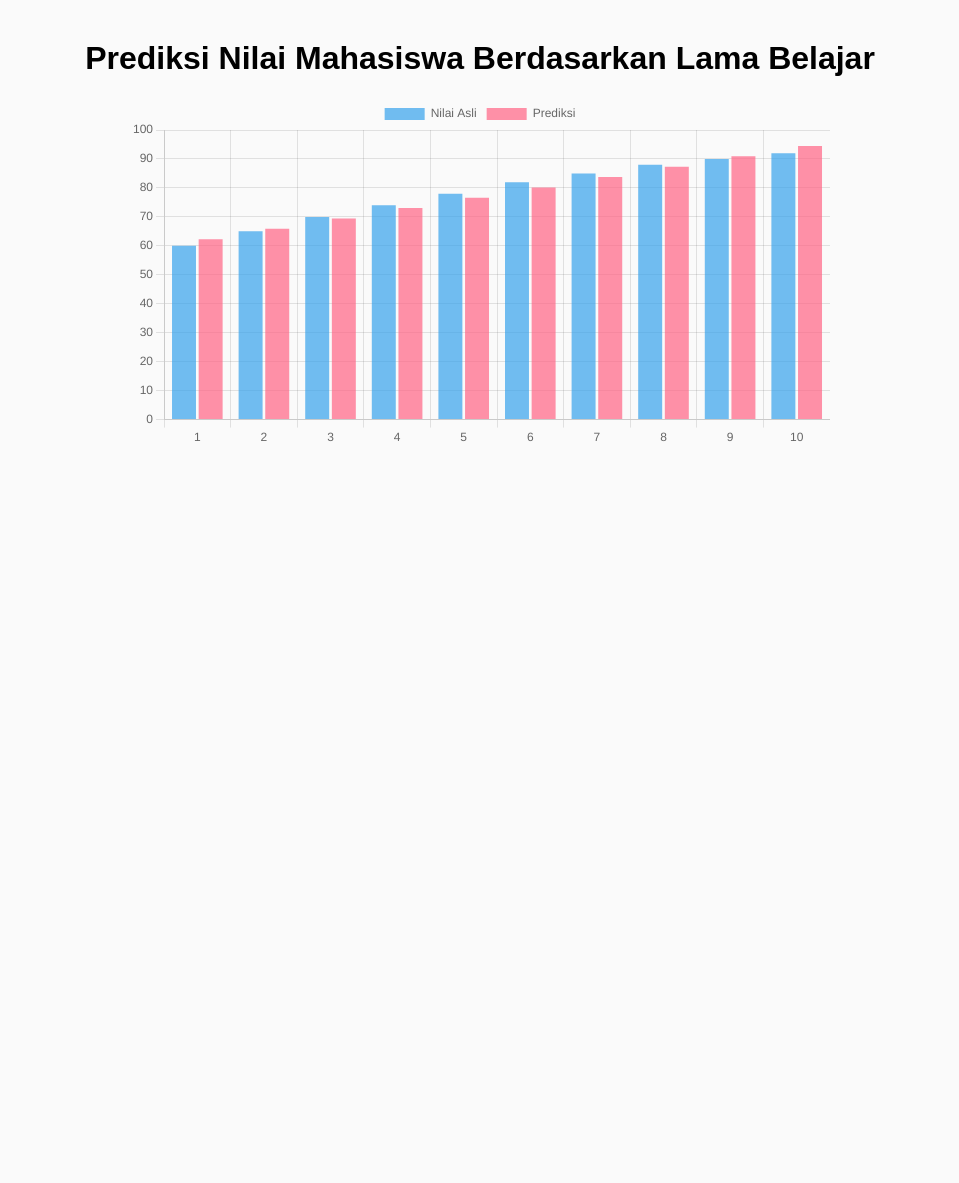
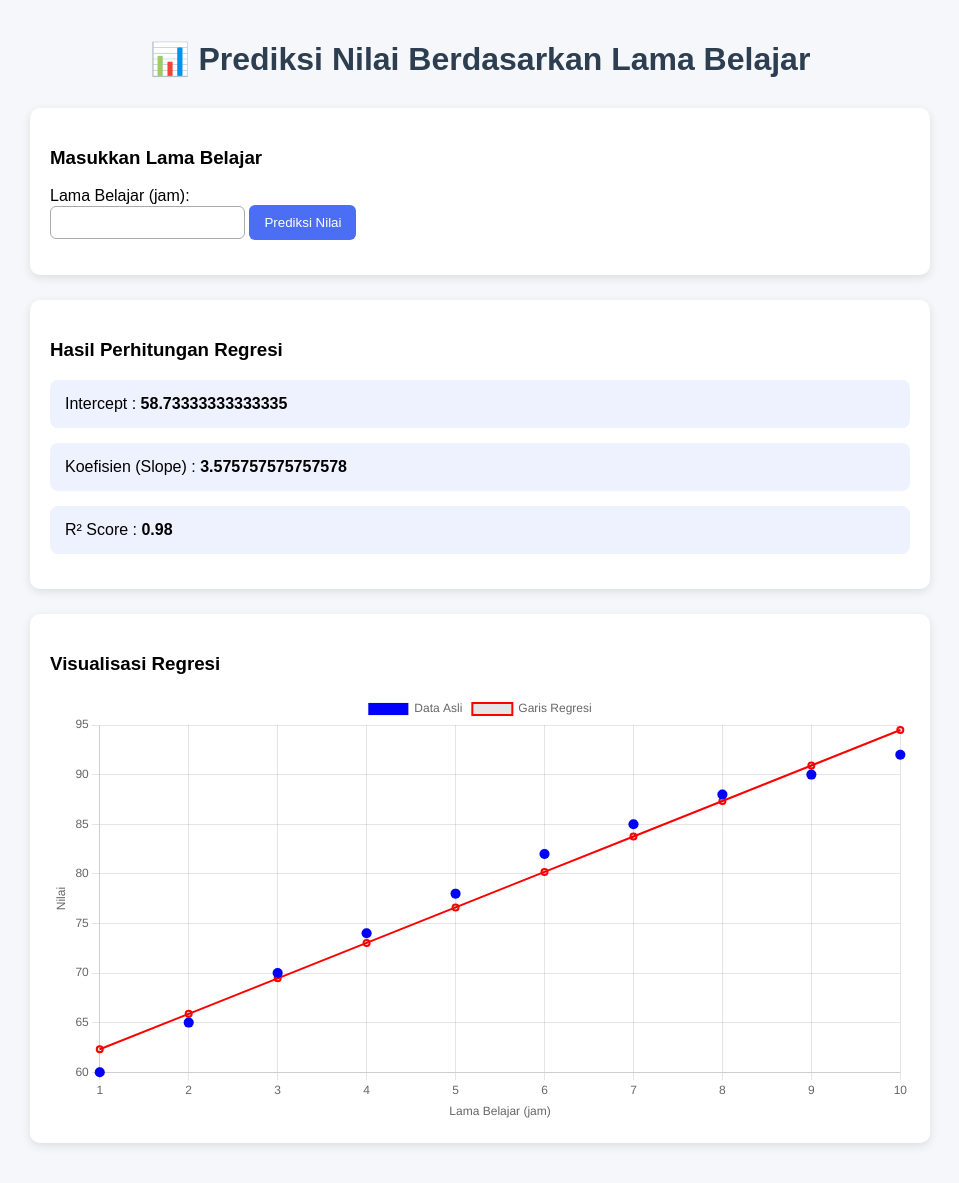
Before and after one commit to ayyalifians/matriks, a Flask app: page / in a window 1280 px wide. Shown: the whole page, without its empty margins (160-1119 px from the left). Before the commit the page ends 442 px from the top, so only its background shows below. Run offline with Flask 3, Linux system fonts and the light colour scheme.

Commit message:
finalisasi aplikasi

```diff
--- a/flask_app/__init__.py
+++ b/flask_app/__init__.py
@@ -1,5 +1,7 @@
+import sys
 import os
-import csv
+sys.path.append(os.path.abspath(os.path.join(os.path.dirname(__file__), '..')))
+
 from regression.linear_regression import LinearRegression
 
 class StudentModel:
--- a/flask_app/app.py
+++ b/flask_app/app.py
@@ -6,7 +6,8 @@ import sys
 sys.path.append(os.path.abspath(os.path.join(os.path.dirname(__file__), '..')))
 
 from flask import Flask
-from controllers.regression_controller import regression_bp
+from flask_app.controllers.regression_controller import regression_bp
+from flask_app.models.student_model import StudentModel
 
 class RegressionApp:
     """
@@ -26,5 +27,7 @@ class RegressionApp:
         self.app.run(host="0.0.0.0", debug=True, port=5000)
 
 if __name__ == "__main__":
-    app_instance = RegressionApp()
+    app_instance = RegressionApp().app
     app_instance.run()
+
+app = RegressionApp().app
--- a/flask_app/controllers/regression_controller.py
+++ b/flask_app/controllers/regression_controller.py
@@ -1,32 +1,67 @@
 # flask_app/controllers/regression_controller.py
-from flask import render_template
-from flask import Blueprint
-from flask import jsonify
-from flask import request
-from flask import redirect, url_for
-from flask import current_app
-from models.student_model import StudentModel
+from flask import render_template, Blueprint, request, jsonify
+from flask_app.models.student_model import StudentModel
 
-# Gunakan Blueprint agar Flask modular
 regression_bp = Blueprint("regression", __name__)
 
 class RegressionController:
-    """
-    Controller untuk menangani request terkait regresi mahasiswa.
-    """
-
     def __init__(self):
         self.model = StudentModel()
 
     def home(self):
-        """Menampilkan halaman utama dengan data regresi"""
+        """
+        Menampilkan halaman utama, grafik regresi, dan statistik model.
+        Semua variabel yang dibutuhkan template dikirim agar tidak terjadi error Undefined.
+        """
         self.model.train_model()
-        data = self.model.get_predictions()
-        return render_template("index.html", data=data)
 
-# Daftarkan route-nya
+        # Data X dan y
+        x_vals = [row[0] for row in self.model.X]     # flatten
+        y_true = self.model.y
+
+        # Prediksi menggunakan model
+        y_pred = self.model.model.predict([[x] for x in x_vals])
+
+        # Statistik regresi
+        intercept = float(self.model.model.coef_[0])
+        slope = float(self.model.model.coef_[1])
+        r2 = float(self.model.model.score(self.model.X, self.model.y))
+
+        return render_template(
+            "index.html",
+            x_vals=x_vals,
+            y_true=y_true,
+            y_pred=y_pred,
+            intercept=intercept,
+            slope=slope,
+            r2_score=round(r2, 4),
+            prediction=None   # default halaman awal
+        )
+
+    def predict(self):
+        """
+        API untuk memproses input user (lama belajar) dan mengembalikan prediksi nilai.
+        Digunakan oleh AJAX pada index.html.
+        """
+        try:
+            lama_belajar = float(request.form.get("lama_belajar"))
+            pred = float(self.model.model.predict([[lama_belajar]])[0])
+
+            return jsonify({
+                "lama_belajar": lama_belajar,
+                "prediksi": round(pred, 2)
+            })
+
+        except Exception as e:
+            return jsonify({"error": str(e)}), 400
+
+
 controller = RegressionController()
 
 @regression_bp.route("/")
 def index():
     return controller.home()
+
+@regression_bp.route("/predict", methods=["POST"])
+def predict():
+    return controller.predict()
--- a/flask_app/models/student_model.py
+++ b/flask_app/models/student_model.py
@@ -1,5 +1,6 @@
 # flask_app/models/student_model.py
 import csv
+import numpy as np
 from regression.linear_regression import LinearRegression
 
 class StudentModel:
@@ -30,9 +31,9 @@ class StudentModel:
         self.model.fit(self.X, self.y)
 
     def get_predictions(self):
-        """Mengembalikan hasil prediksi setelah model dilatih"""
         predicted = self.model.predict(self.X)
-        return [
-            {"x": self.X[i][0], "y_true": self.y[i], "y_pred": predicted[i]}
-            for i in range(len(self.X))
-        ]
+        X_flat = np.array(self.X).flatten()  # pastikan bentuknya array NumPy
+        result = []
+        for x, y_true, y_pred in zip(X_flat, self.y, predicted):
+            result.append({"x": x, "y_true": y_true, "y_pred": y_pred})
+        return result
--- a/flask_app/templates/index.html
+++ b/flask_app/templates/index.html
@@ -1,39 +1,159 @@
 <!DOCTYPE html>
-<html lang="id">
+<html lang="en">
 <head>
     <meta charset="UTF-8">
     <title>Prediksi Nilai Mahasiswa</title>
+
+    <!-- Chart.js CDN -->
     <script src="https://cdn.jsdelivr.net/npm/chart.js"></script>
+
     <style>
-    body { font-family: Arial; margin: 40px; background: #fafafa; }
-    h1 { text-align: center; }
-    canvas { width: 80%; max-width: 700px; margin: auto; display: block; }
+        body {
+            font-family: Arial, sans-serif;
+            margin: 40px auto;
+            max-width: 900px;
+            background: #f5f7fb;
+        }
+
+        h1 {
+            text-align: center;
+            color: #2c3e50;
+            margin-bottom: 30px;
+        }
+
+        .card {
+            background: white;
+            padding: 20px;
+            border-radius: 10px;
+            margin-bottom: 25px;
+            box-shadow: 0 3px 10px rgba(0,0,0,0.1);
+        }
+
+        .stat-box {
+            background: #eef2ff;
+            padding: 15px;
+            border-radius: 8px;
+            margin-bottom: 15px;
+        }
+
+        button {
+            background: #4c6ef5;
+            color: white;
+            border: none;
+            padding: 10px 15px;
+            border-radius: 6px;
+            cursor: pointer;
+        }
+
+        button:hover {
+            background: #3b5bdb;
+        }
+
+        input {
+            padding: 8px;
+            border-radius: 6px;
+            border: 1px solid #aaa;
+        }
     </style>
 </head>
 <body>
-  <h1>Prediksi Nilai Mahasiswa Berdasarkan Lama Belajar</h1>
-  <canvas id="chart"></canvas>
+
+    <h1>📊 Prediksi Nilai Berdasarkan Lama Belajar</h1>
+
+    <!-- Input Prediksi -->
+    <div class="card">
+        <h3>Masukkan Lama Belajar</h3>
+
+        <form id="predictForm">
+            <label>Lama Belajar (jam):</label><br>
+            <input type="number" step="0.1" name="lama_belajar" required>
+            <button type="submit">Prediksi Nilai</button>
+        </form>
+
+        <div id="hasilPrediksi" style="margin-top:15px; font-weight:bold;"></div>
+    </div>
+
+
+    <!-- Statistik -->
+    <div class="card">
+        <h3>Hasil Perhitungan Regresi</h3>
+
+        <div class="stat-box">
+            Intercept : <strong>{{ intercept }}</strong>
+        </div>
+        <div class="stat-box">
+            Koefisien (Slope) : <strong>{{ slope }}</strong>
+        </div>
+        <div class="stat-box">
+            R² Score : <strong>{{ r2_score }}</strong>
+        </div>
+    </div>
+
+    <!-- Grafik -->
+    <div class="card">
+        <h3>Visualisasi Regresi</h3>
+        <canvas id="regChart"></canvas>
+    </div>
 
     <script>
-    const data = {{ data|tojson }};
-    const labels = data.map(d => d.x);
-    const actual = data.map(d => d.y_true);
-    const predicted = data.map(d => d.y_pred);
+        // Data dari Flask
+        const x_vals = {{ x_vals|tojson }};
+        const y_true = {{ y_true|tojson }};
+        const y_pred = {{ y_pred|tojson }};
 
-    new Chart(document.getElementById('chart'), {
-      type: 'bar',
+        // Grafik dengan Chart.js
+        const ctx = document.getElementById("regChart").getContext("2d");
+        const regChart = new Chart(ctx, {
+            type: 'scatter',
             data: {
-        labels: labels,
                 datasets: [
-          { label: 'Nilai Asli', data: actual, backgroundColor: 'rgba(54, 162, 235, 0.7)' },
-          { label: 'Prediksi', data: predicted, backgroundColor: 'rgba(255, 99, 132, 0.7)' }
+                    {
+                        label: "Data Asli",
+                        data: x_vals.map((x, i) => ({ x: x, y: y_true[i] })),
+                        pointBackgroundColor: "blue",
+                        pointRadius: 5
+                    },
+                    {
+                        label: "Garis Regresi",
+                        type: "line",
+                        data: x_vals.map((x, i) => ({ x: x, y: y_pred[i] })),
+                        borderColor: "red",
+                        borderWidth: 2,
+                        fill: false,
+                        tension: 0
+                    }
                 ]
             },
             options: {
-        scales: { y: { beginAtZero: true } },
-        plugins: { legend: { position: 'top' } }
+                scales: {
+                    x: { title: { display: true, text: "Lama Belajar (jam)" } },
+                    y: { title: { display: true, text: "Nilai" } }
+                }
             }
         });
+
+        // AJAX untuk prediksi
+        document.getElementById("predictForm").addEventListener("submit", function(e) {
+            e.preventDefault();
+
+            let formData = new FormData(this);
+
+            fetch("/predict", {
+                method: "POST",
+                body: formData
+            })
+            .then(r => r.json())
+            .then(data => {
+                if (data.error) {
+                    document.getElementById("hasilPrediksi").innerHTML =
+                        "<span style='color:red'>" + data.error + "</span>";
+                } else {
+                    document.getElementById("hasilPrediksi").innerHTML =
+                        "Prediksi nilai: <strong>" + data.prediksi + "</strong>";
+                }
+            });
+        });
     </script>
+
 </body>
 </html>
--- a/regression/linear_regression.py
+++ b/regression/linear_regression.py
@@ -44,3 +44,18 @@ class LinearRegression:
         beta = [[b] for b in self.coef_]
         y_pred = multiply(X, beta)
         return [row[0] for row in y_pred]
+
+    def score(self, X, y_true):
+        """
+        Menghitung R^2 score secara manual.
+        """
+        y_pred = self.predict(X)
+
+        y_true = [v if not isinstance(v, list) else v[0] for v in y_true]
+
+        y_mean = sum(y_true) / len(y_true)
+
+        ss_tot = sum((yt - y_mean) ** 2 for yt in y_true)
+        ss_res = sum((yt - yp) ** 2 for yt, yp in zip(y_true, y_pred))
+
+        return 1 - (ss_res / ss_tot)
```
Lines whose indentation alone changed are shown as unchanged.
